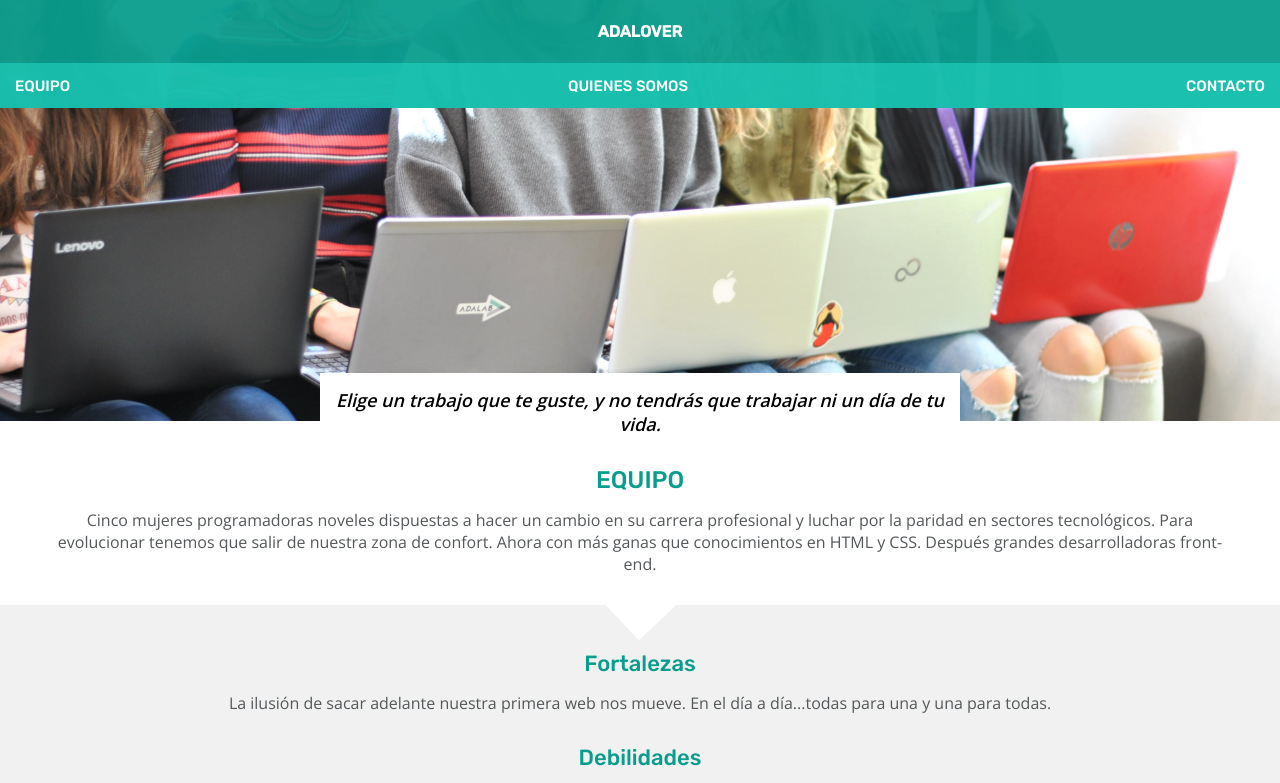
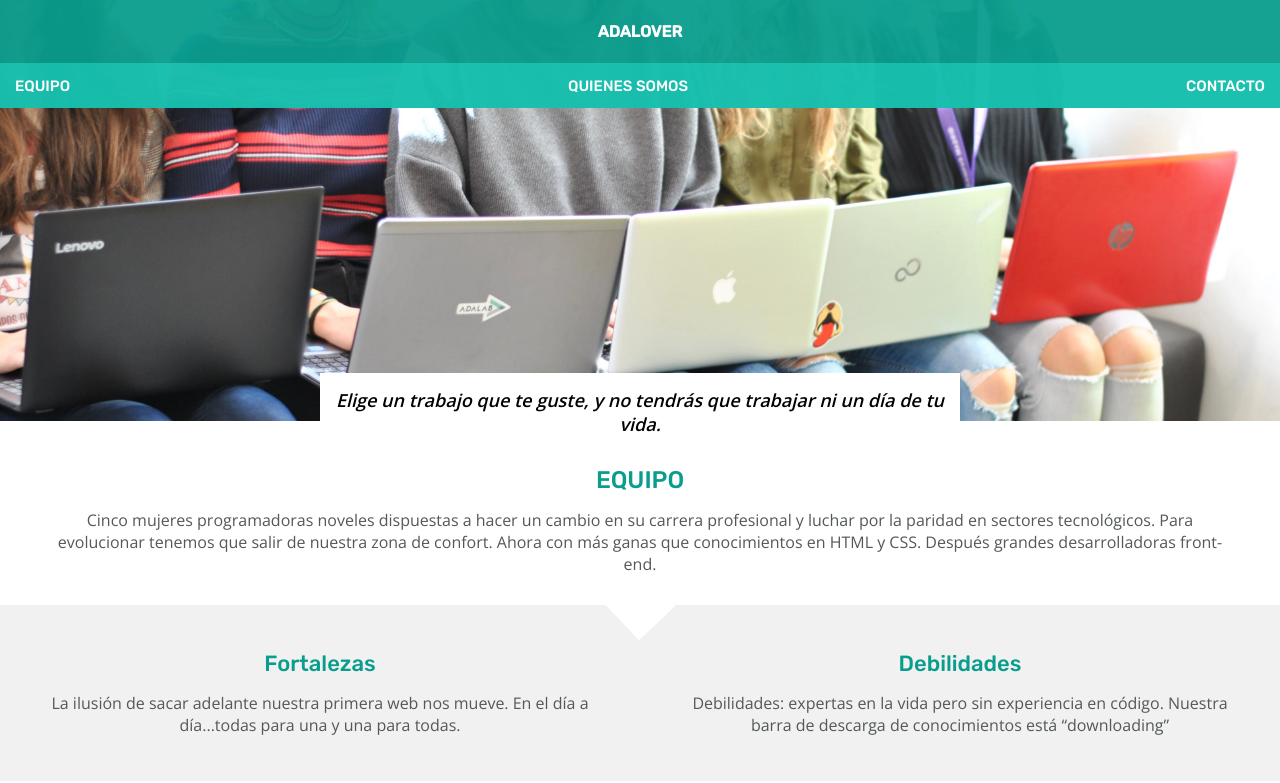
Before and after one commit to rdfornieles/e-s1-adalover, a plain HTML site: page index.html in a window 1280 px wide. Shown: the top 783 px of the page. Drawn offline with nearby package versions, Linux system fonts and the light colour scheme.

Commit message:
strenghs

```diff
--- a/css/styles.css
+++ b/css/styles.css
@@ -77,6 +77,30 @@
 
 }
 /* MAIN */
+
+@media all and (min-width: 786px) {
+.strenghs {
+    display: flex;
+    flex-direction: row;
+
+}
+
+    .strenghs-tablet {
+        display: inline-block;
+       width: 50%;
+       order: 1;
+   }
+
+   .weakness-tablet {
+       display: inline-block;
+    width: 50%;
+    order: 2;
+
+   }
+
+
+}
+
 
 .team {
     font-family: 'Rubik', sans-serif;
--- a/index.html
+++ b/index.html
@@ -42,19 +42,21 @@
                 nuestra zona de confort. Ahora con más ganas que conocimientos en HTML y CSS. Después grandes
                 desarrolladoras front-end.</p>
         </section>
+
         <div class="form"></div>
          <div class="strenghs">
-             <section>
+             <section class="strenghs-tablet">
             <h3 class="team-1">Fortalezas</h3>
             <p class="description-team">La ilusión de sacar adelante nuestra primera web nos mueve. En el día a día...todas
                 para una y una para todas.
             </p>
         </section>
-        <section>
+        <section class="weakness-tablet">
             <h3 class="team-1">Debilidades</h3>
             <p  id="textabout" class="description-team">Debilidades: expertas en la vida pero sin experiencia en código. Nuestra barra de descarga de conocimientos está “downloading”</p>
         </section>
         </div>
+
 
         <section>
 
```
